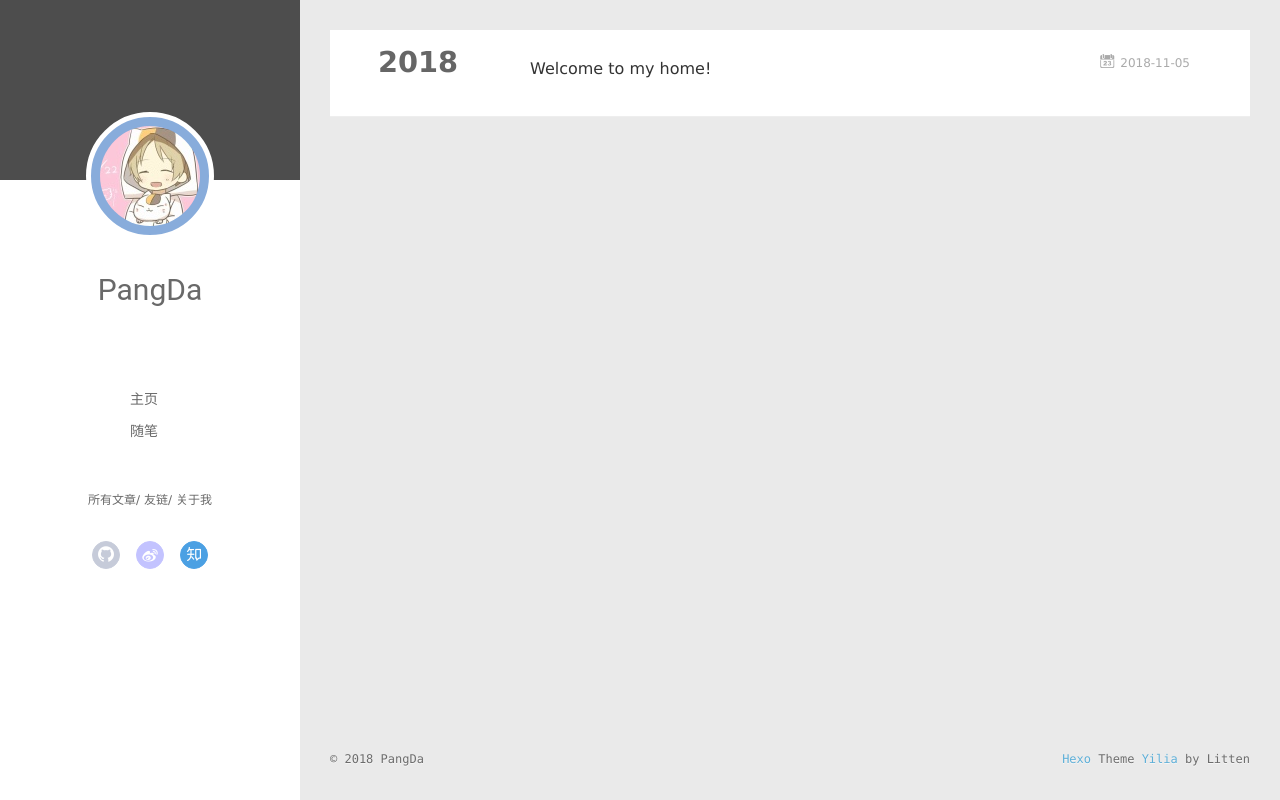
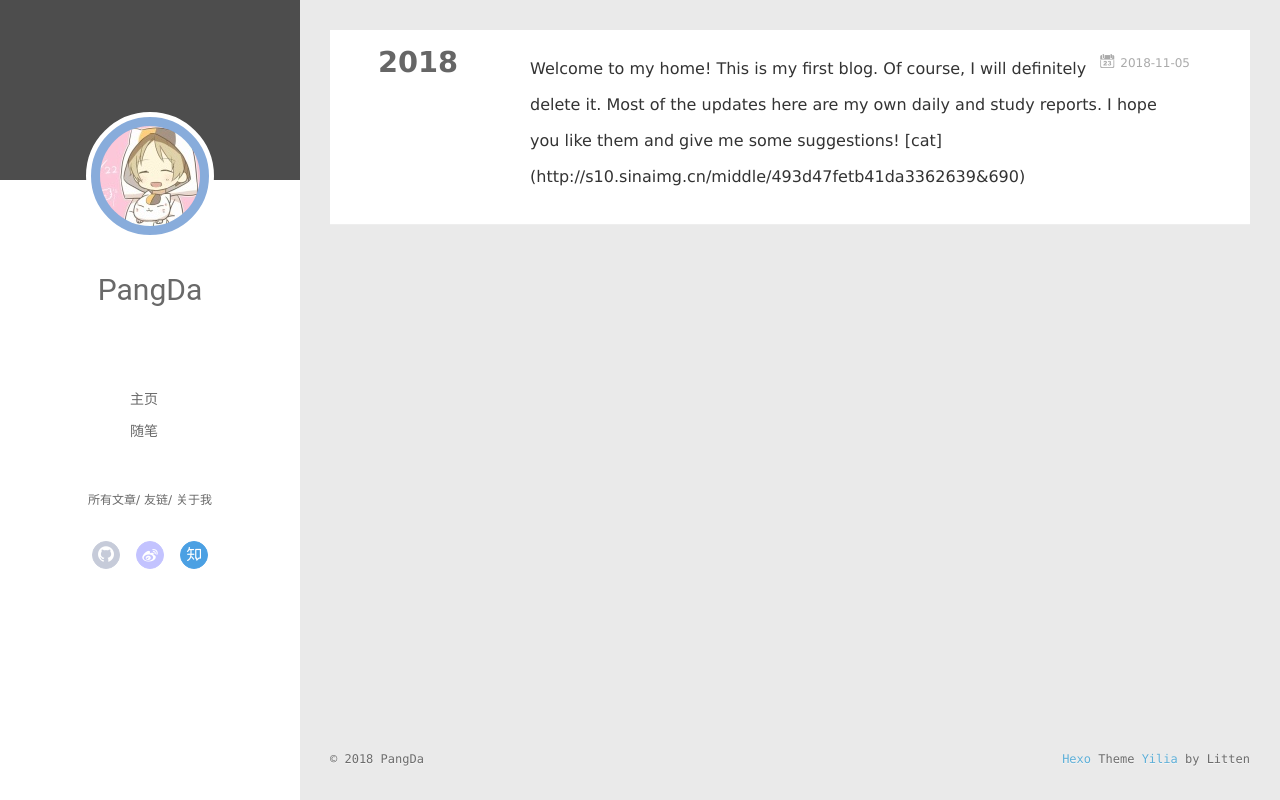
Before and after one commit to gaygayboy/gaygayboy.github.io, a plain HTML site: page archives/index.html in a window 1280 px wide. Drawn offline with Linux system fonts and the light colour scheme; files whose address does not match are found by name.

Commit message:
Site updated: 2018-11-05 22:47:56

```diff
--- a/archives/index.html
+++ b/archives/index.html
@@ -170,7 +170,7 @@
 
 
     <h1 itemprop="name">
-      <a class="archive-article-title" href="/2018/11/05/hello-world/">Welcome to my home!</a>
+      <a class="archive-article-title" href="/2018/11/05/hello-world/">Welcome to my home! This is my first blog. Of course, I will definitely delete it. Most of the updates here are my own daily and study reports. I hope you like them and give me some suggestions! [cat](http://s10.sinaimg.cn/middle/493d47fetb41da3362639&amp;690)</a>
     </h1>
 
 
--- a/content.json
+++ b/content.json
@@ -1 +1 @@
-[{"title":"Welcome to my home!","date":"2018-11-05T08:12:08.144Z","path":"2018/11/05/hello-world/","tags":[]}]
+[{"title":"Welcome to my home! This is my first blog. Of course, I will definitely delete it. Most of the updates here are my own daily and study reports. I hope you like them and give me some suggestions! [cat](http://s10.sinaimg.cn/middle/493d47fetb41da3362639&690)","date":"2018-11-05T08:12:08.144Z","path":"2018/11/05/hello-world/","tags":[]}]
```
Also changed, not shown: 2018/11/05/hello-world/index.html (+5 -5 lines), archives/2018/11/index.html (+1 -1 lines), archives/2018/index.html (+1 -1 lines), index.html (+1 -1 lines), assets/img/cat.jpg (deleted).
